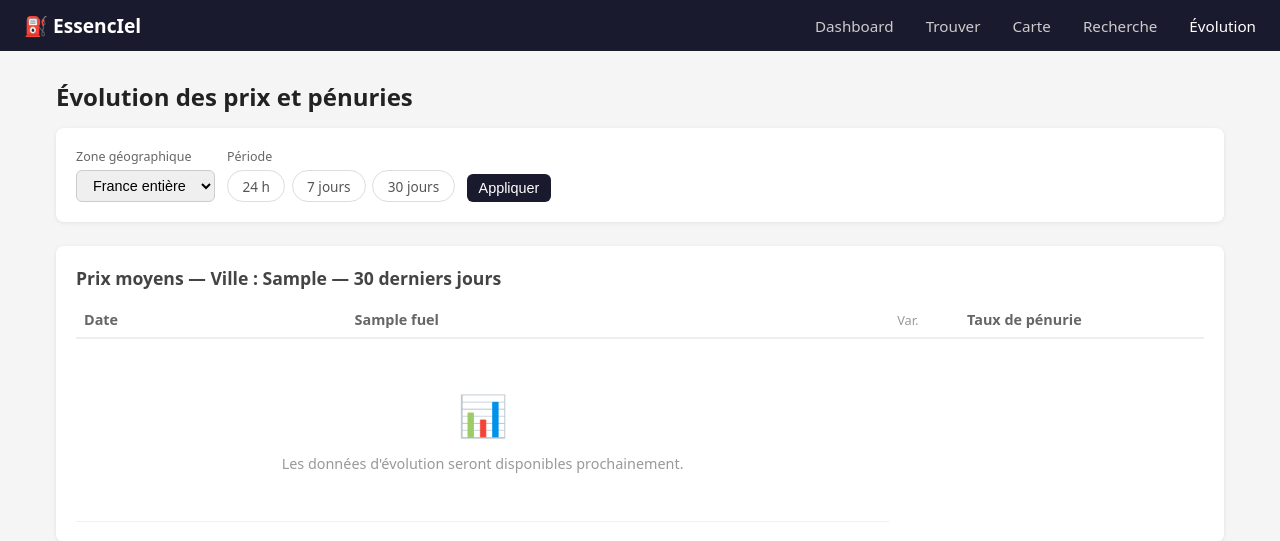
After one commit to BertrandMiannay/EssencIel, a Django app: template web/carburants/templates/carburants/evolution.html in a window 1280 px wide. The commit adds this page. Shown: the top 541 px of the page. Run offline with Django 4.2, Linux system fonts and the light colour scheme; the template is opened without the code that fills it: most values are stand-ins (such as "Sample title", 1, 10 or a date in 2020).

Commit message:
add evolution viz

```diff
--- a/web/carburants/templates/carburants/base.html
+++ b/web/carburants/templates/carburants/base.html
@@ -43,6 +43,7 @@
     <a href="{% url 'trouver' %}" class="{% block nav_trouver %}{% endblock %}">Trouver</a>
     <a href="{% url 'carte' %}" class="{% block nav_carte %}{% endblock %}">Carte</a>
     <a href="{% url 'recherche' %}" class="{% block nav_recherche %}{% endblock %}">Recherche</a>
+    <a href="{% url 'evolution' %}" class="{% block nav_evolution %}{% endblock %}">Évolution</a>
   </nav>
   <main>{% block content %}{% endblock %}</main>
   <script src="https://unpkg.com/leaflet@1.9.4/dist/leaflet.js"></script>
--- /dev/null
+++ b/web/carburants/templates/carburants/evolution.html
@@ -0,0 +1,132 @@
+{% extends "carburants/base.html" %}
+{% block title %}Évolution — EssencIel{% endblock %}
+{% block nav_evolution %}active{% endblock %}
+
+{% block extra_head %}
+<style>
+  .filter-bar { display: flex; gap: 0.75rem; flex-wrap: wrap; align-items: flex-end; }
+  .filter-group { display: flex; flex-direction: column; gap: 0.3rem; }
+  .filter-group label { font-size: 0.78rem; color: #666; font-weight: 500; }
+  .periode-tabs { display: flex; gap: 0.4rem; }
+  .periode-tab { padding: 0.35rem 0.9rem; border-radius: 20px; border: 1px solid #ddd;
+                 background: white; color: #555; font-size: 0.85rem; cursor: pointer;
+                 text-decoration: none; }
+  .periode-tab.active { background: #1a1a2e; color: white; border-color: #1a1a2e; }
+  .empty-state { text-align: center; padding: 3rem 1rem; color: #999; }
+  .empty-state .icon { font-size: 2.5rem; margin-bottom: 0.75rem; }
+  .trend-up { color: #dc3545; }
+  .trend-down { color: #28a745; }
+  .trend-flat { color: #999; }
+  #zone-value-wrapper { display: none; }
+</style>
+{% endblock %}
+
+{% block content %}
+<h1>Évolution des prix et pénuries</h1>
+
+<div class="card" style="margin-bottom: 1.5rem">
+  <form method="get" class="filter-bar" id="evolution-form">
+
+    <div class="filter-group">
+      <label for="zone_type">Zone géographique</label>
+      <select name="zone_type" id="zone_type" onchange="toggleZoneValue()">
+        <option value="france"      {% if zone_type == "france" %}selected{% endif %}>France entière</option>
+        <option value="region"      {% if zone_type == "region" %}selected{% endif %}>Région</option>
+        <option value="departement" {% if zone_type == "departement" %}selected{% endif %}>Département</option>
+        <option value="ville"       {% if zone_type == "ville" %}selected{% endif %}>Ville</option>
+      </select>
+    </div>
+
+    <div class="filter-group" id="zone-value-wrapper">
+      <label for="zone_value" id="zone-value-label">Valeur</label>
+      <input type="text" name="zone_value" id="zone_value"
+             value="{{ zone_value }}" placeholder="Ex : Île-de-France" style="min-width: 220px">
+    </div>
+
+    <div class="filter-group">
+      <label>Période</label>
+      <div class="periode-tabs">
+        <a href="?zone_type={{ zone_type }}&zone_value={{ zone_value }}&periode=24h"
+           class="periode-tab {% if periode == '24h' %}active{% endif %}">24 h</a>
+        <a href="?zone_type={{ zone_type }}&zone_value={{ zone_value }}&periode=7j"
+           class="periode-tab {% if periode == '7j' %}active{% endif %}">7 jours</a>
+        <a href="?zone_type={{ zone_type }}&zone_value={{ zone_value }}&periode=30j"
+           class="periode-tab {% if periode == '30j' %}active{% endif %}">30 jours</a>
+      </div>
+    </div>
+
+    <div class="filter-group" style="justify-content: flex-end">
+      <button type="submit">Appliquer</button>
+    </div>
+
+  </form>
+</div>
+
+<div class="card">
+  <h2>
+    Prix moyens —
+    {% if zone_type == "france" %}France entière
+    {% elif zone_type == "region" %}Région {% if zone_value %}: {{ zone_value }}{% endif %}
+    {% elif zone_type == "departement" %}Département {% if zone_value %}: {{ zone_value }}{% endif %}
+    {% else %}Ville {% if zone_value %}: {{ zone_value }}{% endif %}
+    {% endif %}
+    &mdash;
+    {% if periode == "24h" %}24 dernières heures
+    {% elif periode == "7j" %}7 derniers jours
+    {% else %}30 derniers jours
+    {% endif %}
+  </h2>
+
+  <table>
+    <thead>
+      <tr>
+        <th>Date</th>
+        {% for fuel, label in fuels.items %}
+        <th>{{ label }}</th>
+        <th style="color:#999; font-weight:400; font-size:0.8rem">Var.</th>
+        {% endfor %}
+        <th>Taux de pénurie</th>
+      </tr>
+    </thead>
+    <tbody>
+      <tr>
+        <td colspan="{{ fuels|length|add:fuels|length|add:2 }}" style="padding: 0">
+          <div class="empty-state">
+            <div class="icon">📊</div>
+            <p>Les données d'évolution seront disponibles prochainement.</p>
+          </div>
+        </td>
+      </tr>
+    </tbody>
+  </table>
+</div>
+{% endblock %}
+
+{% block extra_scripts %}
+<script>
+  const LABELS = {
+    region: "Région (ex : Île-de-France)",
+    departement: "Département (ex : Gironde ou 33)",
+    ville: "Ville (ex : Bordeaux)",
+  };
+
+  function toggleZoneValue() {
+    const type = document.getElementById("zone_type").value;
+    const wrapper = document.getElementById("zone-value-wrapper");
+    const label = document.getElementById("zone-value-label");
+    const input = document.getElementById("zone_value");
+
+    if (type === "france") {
+      wrapper.style.display = "none";
+      input.value = "";
+    } else {
+      wrapper.style.display = "flex";
+      label.textContent = LABELS[type] || "Valeur";
+      input.placeholder = LABELS[type] || "";
+    }
+  }
+
+  // Initialise au chargement
+  toggleZoneValue();
+</script>
+{% endblock %}
--- a/web/carburants/urls_front.py
+++ b/web/carburants/urls_front.py
@@ -6,4 +6,5 @@ urlpatterns = [
     path("trouver/", views_front.trouver, name="trouver"),
     path("carte/", views_front.carte, name="carte"),
     path("recherche/", views_front.recherche, name="recherche"),
+    path("evolution/", views_front.evolution, name="evolution"),
 ]
```
Also changed, not shown: web/carburants/views_front.py (+20 -0 lines).
